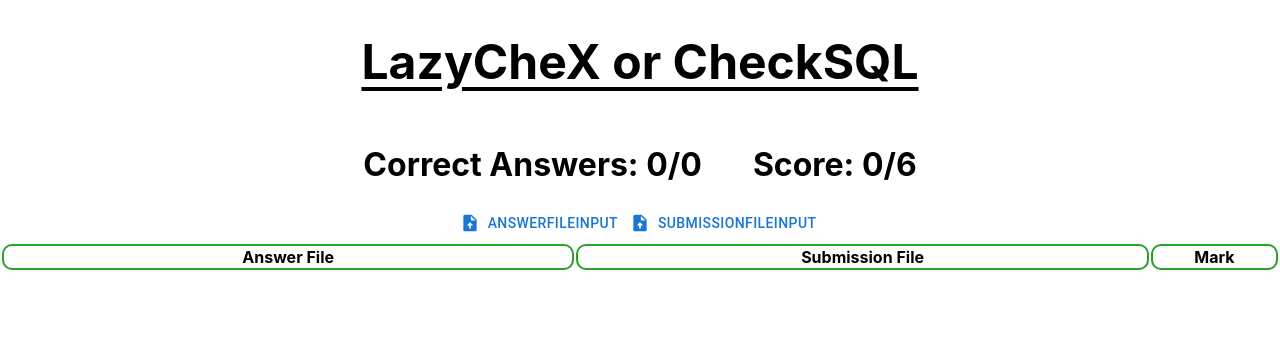
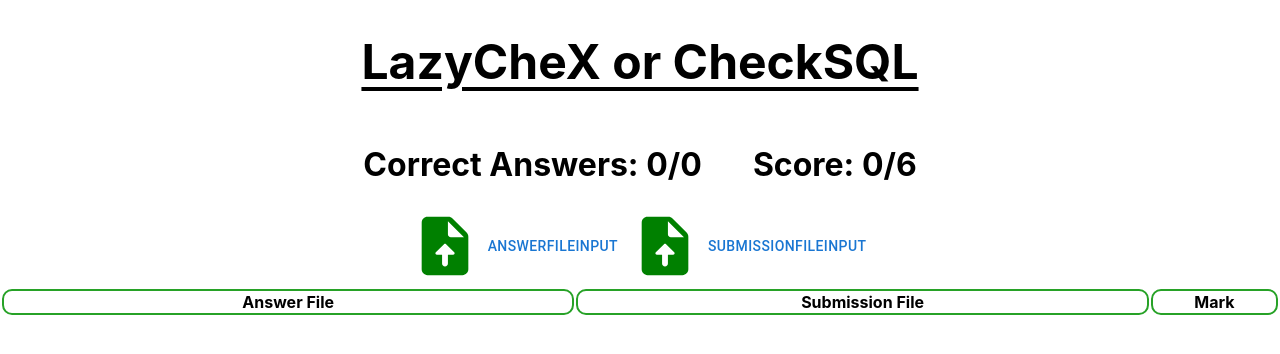
Before and after one commit to AshnahKhalidKhan/CheckSQL, a React (Create React App) app in the folder lazychex/: page / in a window 1280 px wide. Shown: the top 354 px of the page. Built offline with nearby package versions, Linux system fonts and the light colour scheme.

Commit message:
We're changing fonts & Icons now babe

```diff
--- a/lazychex/src/Components/FileInput/FileInput.js
+++ b/lazychex/src/Components/FileInput/FileInput.js
@@ -39,7 +39,7 @@ function FileInput({onFileSelect, uniqueKeyPropToDifferentiateInputs, clearConte
   return (
     <div>
       <input className = "HiddenInput" type = "file" accept = ".txt" onChange = {handleFileChange} key = {uniqueKeyPropToDifferentiateInputs} ref = {fileReference}/>
-      <Button className = "InputButton" startIcon = {<UploadFileIcon/>} onClick = {buttonClickedSoSelectFile}>
+      <Button className = "InputButton" startIcon = {<UploadFileIcon style = {{color: "green", fontSize: "500%"}}/>} onClick = {buttonClickedSoSelectFile}>
         {uniqueKeyPropToDifferentiateInputs}
         </Button>
     </div>
```
